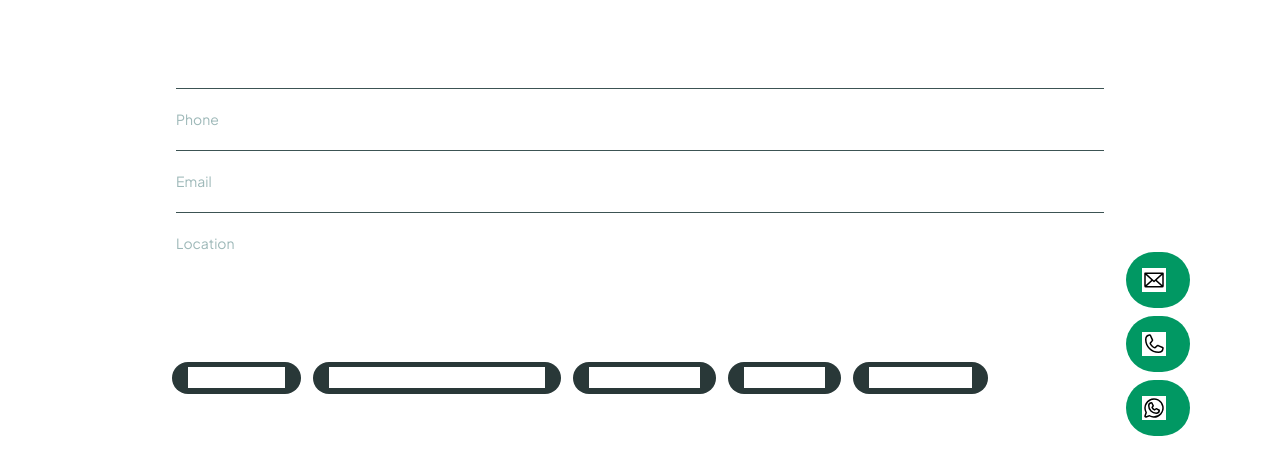
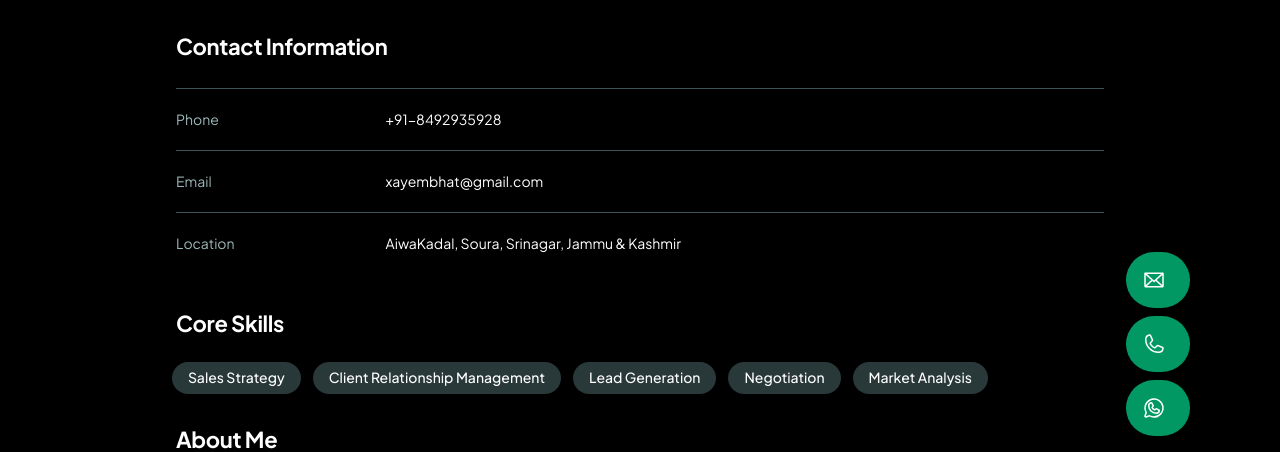
Before and after one commit to aneesbhat/new-muntaha-resume, a plain HTML site: page index.html in a window 1280 px wide. Shown: the part 348-800 px from the top of the page. Drawn offline with nearby package versions, Linux system fonts and the light colour scheme.

Commit message:
Remove background and text color styles
Remove default styles for background and text color

```diff
--- a/index.html
+++ b/index.html
@@ -18,10 +18,6 @@
       scroll-behavior: smooth;
      }
 
-        * {
-          background-color:white;
-          color:black;
-        }
 
         #nav a {
             position: relative;
```
